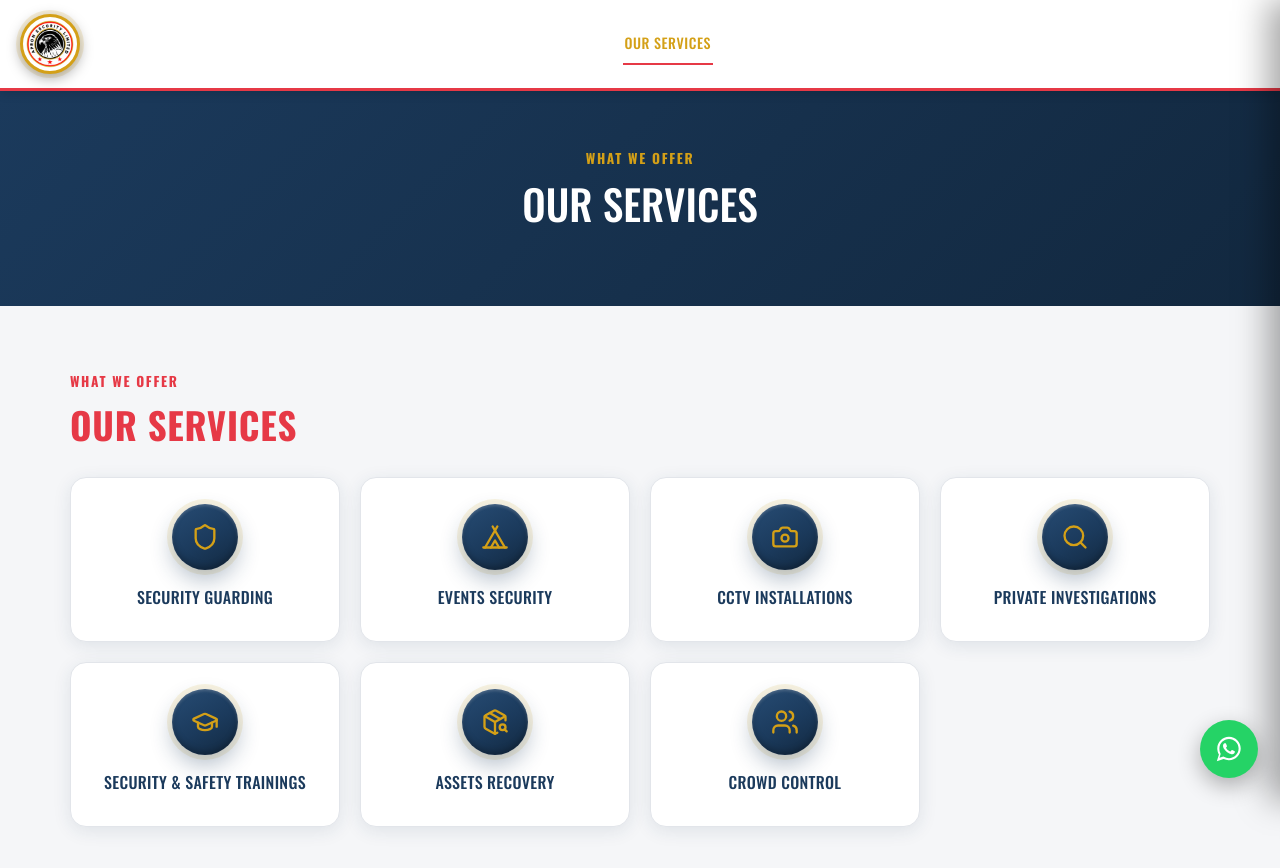
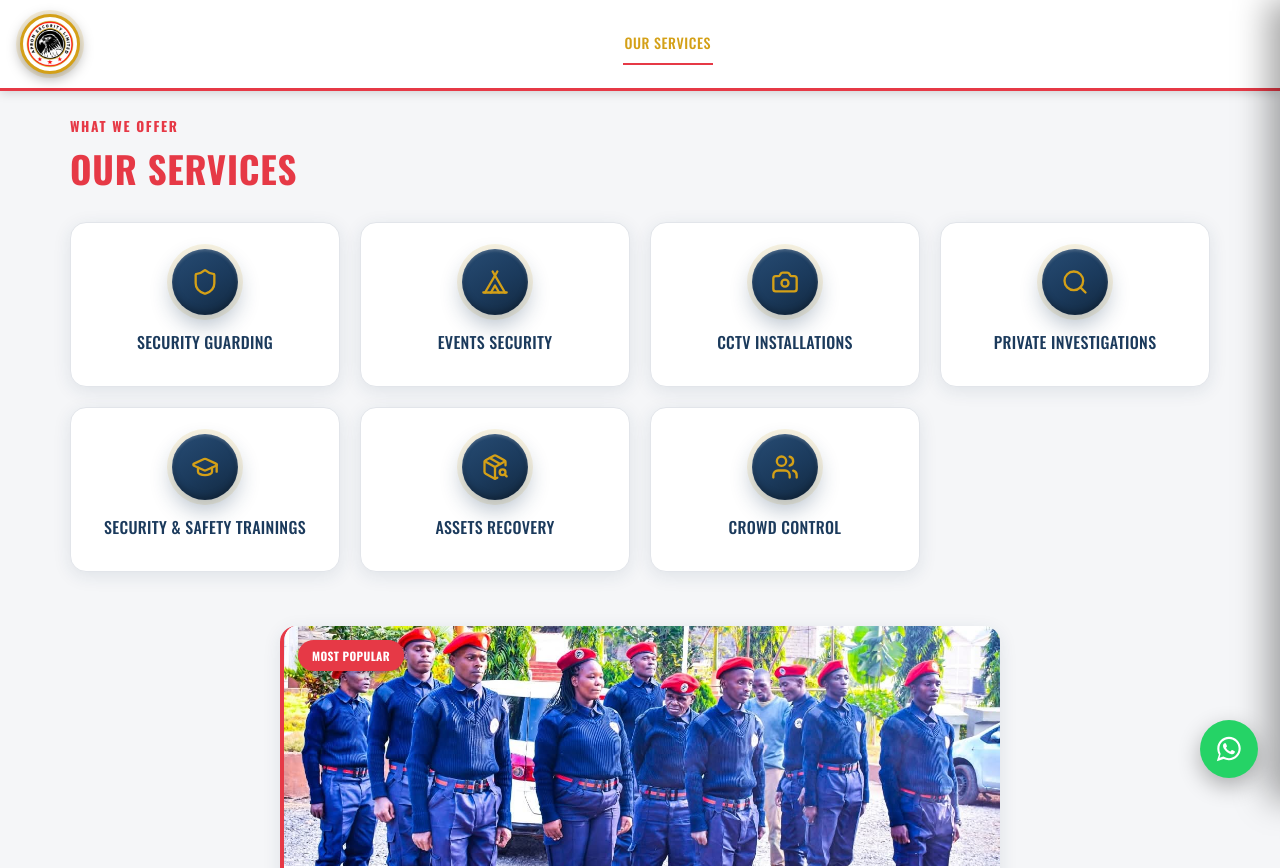
Before and after one commit to Muchyz/apron, a React (Vite) app: page /our-services in a window 1280 px wide. Shown: the top 868 px of the page. Built offline with nearby package versions, Linux system fonts and the light colour scheme.

Commit message:
reduce top spacing on Our Services page

```diff
--- /dev/null
+++ b/src/components/ScrollToTop.jsx
@@ -0,0 +1,10 @@
+import { useEffect } from 'react';
+import { useLocation } from 'react-router-dom';
+
+export default function ScrollToTop() {
+  const { pathname } = useLocation();
+  useEffect(() => {
+    window.scrollTo({ top: 0, left: 0, behavior: 'instant' });
+  }, [pathname]);
+  return null;
+}
--- a/src/index.css
+++ b/src/index.css
@@ -2138,3 +2138,9 @@ a:focus-visible, button:focus-visible {
     height: 26px;
   }
 }
+
+
+/* ---------- Our Services page: reduce top gap since navy hero was removed ---------- */
+.our-services-page .section {
+  padding-top: 24px;
+}
--- a/src/main.jsx
+++ b/src/main.jsx
@@ -2,11 +2,13 @@ import React from 'react'
 import ReactDOM from 'react-dom/client'
 import { BrowserRouter } from 'react-router-dom'
 import App from './App.jsx'
+import ScrollToTop from './components/ScrollToTop.jsx'
 import './index.css'
 
 ReactDOM.createRoot(document.getElementById('root')).render(
   <React.StrictMode>
     <BrowserRouter>
+      <ScrollToTop />
       <App />
     </BrowserRouter>
   </React.StrictMode>,
--- a/src/pages/OurServices.jsx
+++ b/src/pages/OurServices.jsx
@@ -3,15 +3,10 @@ import Services from '../components/Services.jsx';
 export default function OurServicesPage() {
   return (
     <main>
-      <div className="page-hero">
-        <div className="container">
-          <span className="section-eyebrow">What We Offer</span>
-          <h1>Our Services</h1>
-        </div>
+      {/* detailed=true renders the full write-up for each service */}
+      <div className="our-services-page">
+        <Services detailed={true} />
       </div>
-
-      {/* detailed=true renders the full write-up for each service */}
-      <Services detailed={true} />
     </main>
   );
 }
```
